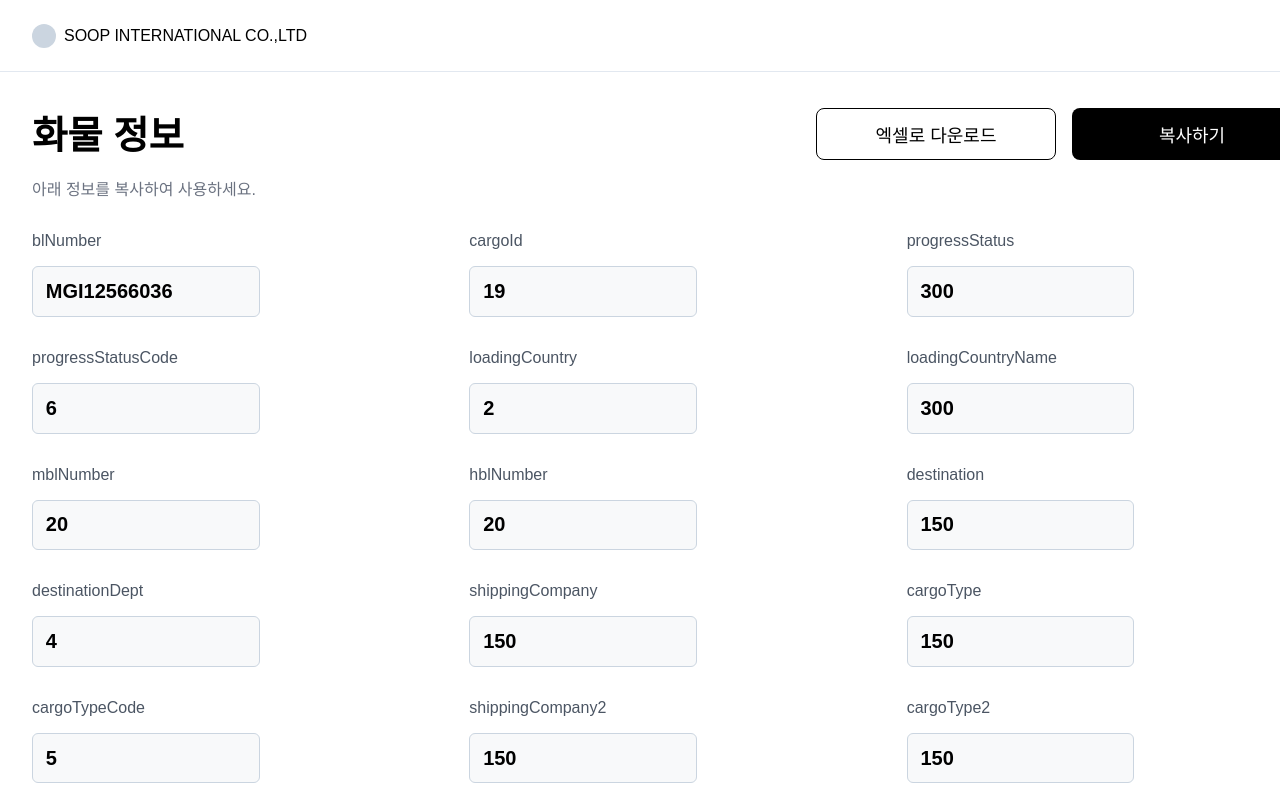
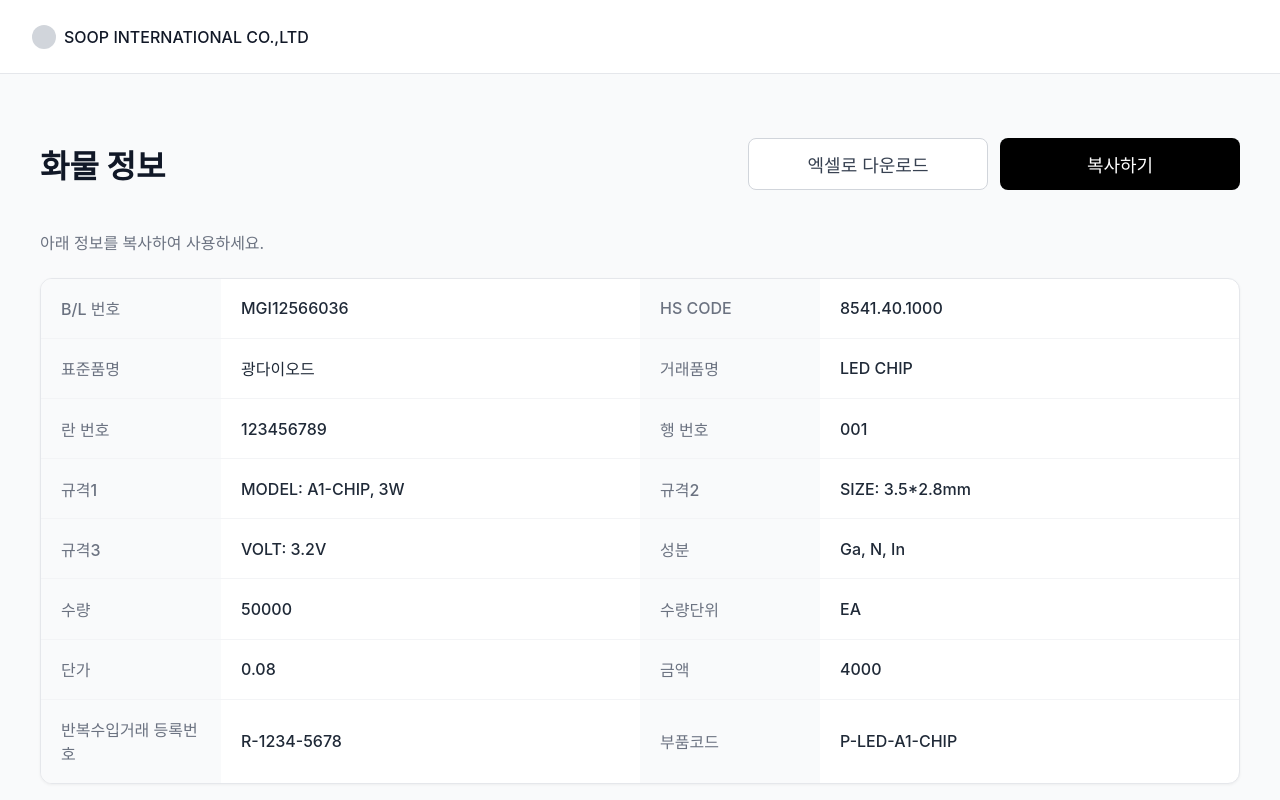
Before and after one commit to Trudy2645/SOOP, a Next.js app in the folder front/: page /features/CargoInfoTable in a window 1280 px wide. Shown: the top 800 px of the page. Built offline with nearby package versions, Linux system fonts and the light colour scheme.

Commit message:
Feat: 전반적인 디자인 수정 및 드래그 기능 구체화, 결과 페이지에서 복사 및 엑셀 다운로드 기능 추가

```diff
--- a/front/src/app/features/CargoInfoTable/CargoInfoTable.module.css
+++ b/front/src/app/features/CargoInfoTable/CargoInfoTable.module.css
@@ -5,15 +5,16 @@
   display: flex;
   flex-direction: column;
   min-height: 100vh;
-  background-color: #fff;
-  color: #000;
-  font-family: Arial, sans-serif;
+  background-color: #f9fafb;
+  color: #111827;
+  font-family: 'Pretendard', -apple-system, BlinkMacSystemFont, system-ui, Roboto, 'Helvetica Neue', 'Segoe UI', 'Apple SD Gothic Neo', 'Noto Sans KR', 'Malgun Gothic', 'Apple Color Emoji', 'Segoe UI Emoji', 'Segoe UI Symbol', sans-serif;
 }
 
 /* 헤더 */
 .header {
   padding: 1rem 2rem;
-  border-bottom: 1px solid #e2e8f0;
+  border-bottom: 1px solid #e5e7eb;
+  background-color: #fff;
 }
 
 .logoContainer {
@@ -25,7 +26,7 @@
   width: 1.5rem;
   height: 1.5rem;
   margin-right: 0.5rem;
-  background-color: #cbd5e0;
+  background-color: #d1d5db;
   border-radius: 9999px;
 }
 
@@ -38,99 +39,105 @@
 .mainContent {
   flex-grow: 1;
   width: 100%;
-  max-width: 1400px;
+  max-width: 1200px;
   margin: 0 auto;
-  padding: 2rem;
+  padding: 2.5rem 2rem;
 }
 
 /* 결과 컨테이너 */
 .resultContainer {
-  padding-bottom: 2rem;
-  border-bottom: 1px solid #e2e8f0;
+  width: 100%;
 }
 
-/* 타이틀과 버튼 그룹을 함께 배치하는 컨테이너 */
+/* 타이틀과 버튼 그룹 */
 .titleWithButtons {
   display: flex;
   justify-content: space-between;
-  align-items: flex-end;
-  margin-bottom: 1rem;
+  align-items: center;
+  margin-bottom: 0.5rem;
 }
 
-/* 섹션 타이틀 */
 .sectionTitle {
-  font-size: 2.4rem;
-  font-weight: 600;
-  margin: 0;
+  font-size: 2rem; /* 글자 크기 키움 (1.8rem -> 2rem) */
+  font-weight: 700;
+}
+
+.buttonGroup {
+  display: flex;
+  gap: 0.75rem;
+}
+
+.copyButton {
+  background-color: #fff !important;
+  color: #374151 !important;
+  border: 1px solid #d1d5db !important;
+  font-weight: 500 !important;
 }
 
 /* 정보 설명 텍스트 */
 .infoDescription {
-  font-size: 1rem;
+  font-size: 1rem; /* 글자 크기 키움 (0.95rem -> 1rem) */
   color: #6b7280;
-  margin-bottom: 2rem;
+  margin-bottom: 1.5rem;
 }
 
-/* 버튼 그룹 */
-.buttonGroup {
-  display: flex;
-  gap: 1rem;
+/* 정보 섹션 카드 */
+.infoSection {
+  background-color: #ffffff;
+  border: 1px solid #e5e7eb;
+  border-radius: 0.75rem;
+  box-shadow: 0 1px 3px 0 rgb(0 0 0 / 0.05);
+  overflow: hidden;
 }
 
-/* 엑셀 다운로드 버튼 (흰색 스타일) */
-.copyButton {
-  background-color: #fff !important;
-  color: #000 !important;
-  border: 1.5px solid #000 !important;
+/* 정보 테이블 */
+.infoTable {
+  width: 100%;
+  border-collapse: collapse;
 }
 
-/* 정보 그리드 */
-.infoGrid {
-  display: grid;
-  grid-template-columns: repeat(3, 1fr);
-  gap: 2rem;
+.infoTable tr:last-child td {
+  border-bottom: none;
 }
 
-/* 정보 아이템 (레이블 + 입력 필드) */
-.infoItem {
-  display: flex;
-  width: 200px;
-  flex-direction: column;
+/* 테이블 셀 */
+.infoTable td {
+  padding: 1.1rem 1.25rem; /* 폰트 크기에 맞춰 패딩 조정 */
+  font-size: 1rem; /* 글자 크기 키움 (0.9rem -> 1rem) */
+  border-bottom: 1px solid #f3f4f6;
+  vertical-align: middle;
 }
 
-/* 정보 레이블 */
-.infoLabel {
-  font-size: 16px;
+/* 테이블의 제목(label) 셀 */
+.infoLabelCell {
+  width: 15%;
+  min-width: 140px;
   font-weight: 500;
-  color: #4b5563;
-  margin-bottom: 1rem;
+  color: #6b7280;
+  background-color: #f9fafb;
 }
 
-/* 정보 입력 필드 */
-.infoInput {
-  width: 100%;
-  padding: 0.8rem;
-  border: 1px solid #cbd5e0;
-  border-radius: 0.375rem;
-  background-color: #f8f9fa;
-  color: #000;
-  outline: none;
-  font-size: 20px;
-  font-weight: 550;
+/* 테이블의 값(value) 셀 */
+.infoValueCell {
+  width: 35%;
+  font-weight: 500;
+  color: #1f2937;
+  word-break: break-all;
 }
 
 /* 푸터 */
 .footer {
-  border-top: 1px solid #e5e7eb;
   padding: 1.5rem 2rem;
   width: 100%;
+  background-color: #fff;
+  border-top: 1px solid #e5e7eb;
 }
 
 .footerContent {
     display: flex;
     justify-content: space-between;
     align-items: center;
-    max-width: 1400px;
+    max-width: 1200px;
     margin: 0 auto;
     color: #6b7280;
     font-size: 0.875rem;
@@ -141,7 +148,31 @@
   gap: 1.5rem;
 }
 
-.footerLinks a {
+/* 데이터 로딩 중 UI 스타일 */
+.loadingContainer {
+  display: flex;
+  flex-direction: column;
+  justify-content: center;
+  align-items: center;
+  flex-grow: 1;
+  padding: 2rem;
+  font-size: 1.2rem;
+  font-weight: 500;
   color: #6b7280;
-  text-decoration: none;
 }
+
+.loadingContainer::before {
+  content: '';
+  display: block;
+  width: 40px;
+  height: 40px;
+  margin-bottom: 1.5rem;
+  border: 5px solid #e5e7eb;
+  border-top-color: #3b82f6;
+  border-radius: 50%;
+  animation: spin 1s linear infinite;
+}
+
+@keyframes spin {
+  to { transform: rotate(360deg); }
+}
--- a/front/src/app/features/CargoInfoTable/page.tsx
+++ b/front/src/app/features/CargoInfoTable/page.tsx
@@ -1,50 +1,147 @@
-// src/app/features/BLResultSection/page.tsx
+// src/app/features/BLResultSection/CargoInfoPage.tsx
 
 'use client';
 
-import React from 'react';
+import React, { useState, useEffect } from 'react';
+import * as XLSX from 'xlsx';
+import toast from 'react-hot-toast'; // Toaster 대신 toast를 import 합니다.
 import styles from './CargoInfoTable.module.css';
 import Button from '../../components/common/Button';
 import buttonStyles from '../../components/common/Button.module.css';
 
+
+// 1행의 제목 데이터는 고정이므로 컴포넌트 외부에 선언하여 재사용합니다.
+const headerMap = {
+  blNumber: "B/L 번호",
+  hsCode: "HS CODE",
+  standardItemName: "표준품명",
+  tradingItemName: "거래품명",
+  declarationNumber: "란 번호",
+  lineNumber: "행 번호",
+  spec1: "규격1",
+  spec2: "규격2",
+  spec3: "규격3",
+  component: "성분",
+  quantity: "수량",
+  quantityUnit: "수량단위",
+  unitPrice: "단가",
+  amount: "금액",
+  repetitiveImportRegNo: "반복수입거래 등록번호",
+  partCode: "부품코드",
+};
+
+type CargoInfo = typeof initialCargoInfo;
+
+const initialCargoInfo = {
+  blNumber: "",
+  hsCode: "",
+  standardItemName: "",
+  tradingItemName: "",
+  declarationNumber: "",
+  lineNumber: "",
+  spec1: "",
+  spec2: "",
+  spec3: "",
+  component: "",
+  quantity: 0,
+  quantityUnit: "",
+  unitPrice: 0,
+  amount: 0,
+  repetitiveImportRegNo: "",
+  partCode: "",
+};
+
+
 export default function CargoInfoPage() {
-  const cargoInfo = {
-    blNumber: "MGI12566036",
-    cargoId: 19,
-    progressStatus: 300,
-    progressStatusCode: 6,
-    loadingCountry: 2,
-    loadingCountryName: 300,
-    mblNumber: 20,
-    hblNumber: 20,
-    destination: 150,
-    destinationDept: 4,
-    shippingCompany: 150,
-    cargoType: 150,
-    cargoTypeCode: 5,
-    shippingCompany2: 150,
-    cargoType2: 150,
-    cargoTypeCode2: 5,
-    shippingCompany3: 150,
-    cargoType3: 150,
-    cargoTypeCode3: 5,
-    shippingCompany4: 150,
-    cargoType4: 150,
-    cargoTypeCode4: 5,
-    containerType: 200,
-    containerCountryCode: 2,
-    loadingDate: 75,
+  const [cargoInfo, setCargoInfo] = useState<CargoInfo | null>(null);
+
+  useEffect(() => {
+    const fetchCargoData = async () => {
+      await new Promise(resolve => setTimeout(resolve, 500));
+
+      const dummyData = {
+        blNumber: "MGI12566036",
+        hsCode: "8541.40.1000",
+        standardItemName: "광다이오드",
+        tradingItemName: "LED CHIP",
+        declarationNumber: "123456789",
+        lineNumber: "001",
+        spec1: "MODEL: A1-CHIP, 3W",
+        spec2: "SIZE: 3.5*2.8mm",
+        spec3: "VOLT: 3.2V",
+        component: "Ga, N, In",
+        quantity: 50000,
+        quantityUnit: "EA",
+        unitPrice: 0.08,
+        amount: 4000,
+        repetitiveImportRegNo: "R-1234-5678",
+        partCode: "P-LED-A1-CHIP",
+      };
+
+      setCargoInfo(dummyData);
+    };
+
+    fetchCargoData();
+  }, []);
+
+  const handleExcelDownloadClick = () => {
+    if (!cargoInfo) {
+      toast.error('데이터가 아직 로딩되지 않았습니다.');
+      return;
+    }
+
+    const koreanHeaders = Object.keys(cargoInfo).map(key => headerMap[key as keyof typeof headerMap]);
+    const valuesAsText = Object.values(cargoInfo).map(value => String(value));
+    const data = [koreanHeaders, valuesAsText];
+    const wb = XLSX.utils.book_new();
+    const ws = XLSX.utils.aoa_to_sheet(data);
+    const colWidths = valuesAsText.map((text, i) => {
+      const headerLength = koreanHeaders[i].length;
+      const textLength = text.length;
+      return { wch: Math.max(headerLength, textLength) + 5 };
+    });
+    ws['!cols'] = colWidths;
+    XLSX.utils.book_append_sheet(wb, ws, "CargoInfo");
+    XLSX.writeFile(wb, "cargo_info.xlsx");
   };
 
-  const handleExcelDownloadClick = () => {
-    alert('엑셀 다운로드 버튼이 클릭되었습니다.');
-    // 엑셀 다운로드 로직
+  // 2. '복사하기' 버튼 핸들러 수정
+  const handleCopyClick = () => {
+    if (!cargoInfo) {
+      toast.error('복사할 데이터가 없습니다.');
+      return;
+    }
+
+    // 복사할 텍스트를 "제목: 값" 형태로 만듭니다.
+    const textToCopy = Object.keys(cargoInfo)
+      .map(key => {
+        const label = headerMap[key as keyof typeof headerMap];
+        const value = cargoInfo[key as keyof typeof cargoInfo];
+        return `${label}: ${value}`;
+      })
+      .join('\n'); // 각 항목을 줄바꿈으로 구분
+
+    // 클립보드에 텍스트를 복사합니다.
+    navigator.clipboard.writeText(textToCopy)
+      .then(() => {
+        // 성공 시 토스트 메시지를 띄웁니다.
+        toast.success('화물 정보가 클립보드에 복사되었습니다.');
+      })
+      .catch(err => {
+        // 실패 시 에러 메시지를 띄웁니다.
+        toast.error('복사에 실패했습니다.');
+        console.error('Copy failed:', err);
+      });
   };
 
-  const handleCopyClick = () => {
-    alert('복사하기 버튼이 클릭되었습니다.');
-    // 복사 로직
-  };
+  // ... (이하 코드는 이전과 동일) ...
+  if (!cargoInfo) {
+    return (
+        <div className={styles.pageContainer}>
+            <div className={styles.loadingContainer}>데이터를 불러오는 중입니다...</div>
+        </div>
+    );
+  }
 
   return (
     <div className={styles.pageContainer}>
@@ -54,7 +151,6 @@ export default function CargoInfoPage() {
           <h1 className={styles.companyName}>SOOP INTERNATIONAL CO.,LTD</h1>
         </div>
       </header>
-
       <main className={styles.mainContent}>
         <div className={styles.resultContainer}>
           <div className={styles.titleWithButtons}>
@@ -67,24 +163,46 @@ export default function CargoInfoPage() {
           <p className={styles.infoDescription}>
             아래 정보를 복사하여 사용하세요.
           </p>
-          <div className={styles.infoGrid}>
-            {Object.entries(cargoInfo).map(([key, value]) => (
-              <div key={key} className={styles.infoItem}>
-                <label className={styles.infoLabel}>{key}</label>
-                <input
-                  type="text"
-                  value={value}
-                  readOnly
-                  className={styles.infoInput}
-                />
-              </div>
-            ))}
+          <div className={styles.infoSection}>
+            <table className={styles.infoTable}>
+              <tbody>
+                {
+                  Object.keys(cargoInfo).filter((_, index) => index % 2 === 0).map((key, index) => {
+                    const key1 = Object.keys(cargoInfo)[index * 2];
+                    const key2 = Object.keys(cargoInfo)[index * 2 + 1];
+
+                    return (
+                      <tr key={key1}>
+                        <td className={styles.infoLabelCell}>{headerMap[key1 as keyof typeof headerMap]}</td>
+                        <td className={styles.infoValueCell}>{cargoInfo[key1 as keyof typeof cargoInfo]}</td>
+                        {key2 ? (
+                          <>
+                            <td className={styles.infoLabelCell}>{headerMap[key2 as keyof typeof headerMap]}</td>
+                            <td className={styles.infoValueCell}>{cargoInfo[key2 as keyof typeof cargoInfo]}</td>
+                          </>
+                        ) : (
+                          <>
+                            <td className={styles.infoLabelCell}></td>
+                            <td className={styles.infoValueCell}></td>
+                          </>
+                        )}
+                      </tr>
+                    )
+                  })
+                }
+              </tbody>
+            </table>
           </div>
         </div>
       </main>
-
       <footer className={styles.footer}>
-        <p>© 2023 화물 관리 시스템</p>
+         <div className={styles.footerContent}>
+          <span>© 화물 관리 시스템</span>
+          <div className={styles.footerLinks}>
+            <a href="#">개인정보 처리방침</a>
+            <a href="#">이용약관</a>
+          </div>
+        </div>
       </footer>
     </div>
   );
--- a/front/src/app/layout.tsx
+++ b/front/src/app/layout.tsx
@@ -1,16 +1,11 @@
+// src/app/layout.tsx
+
 import type { Metadata } from "next";
-import { Geist, Geist_Mono } from "next/font/google";
+import { Inter } from "next/font/google";
 import "./globals.css";
+import { Toaster } from 'react-hot-toast';
 
-const geistSans = Geist({
-  variable: "--font-geist-sans",
-  subsets: ["latin"],
-});
-
-const geistMono = Geist_Mono({
-  variable: "--font-geist-mono",
-  subsets: ["latin"],
-});
+const inter = Inter({ subsets: ["latin"] });
 
 export const metadata: Metadata = {
   title: "Create Next App",
@@ -24,8 +19,9 @@ export default function RootLayout({
 }>) {
   return (
     <html lang="en">
-      <body className={`${geistSans.variable} ${geistMono.variable}`}>
+      <body className={inter.className}>
         {children}
+        <Toaster />
       </body>
     </html>
   );
--- /dev/null
+++ b/package.json
@@ -0,0 +1,5 @@
+{
+  "dependencies": {
+    "react-hot-toast": "^2.6.0"
+  }
+}
```
Also changed, not shown: front/src/app/features/FileUpload/FileUpload.module.css (+98 -15 lines).
